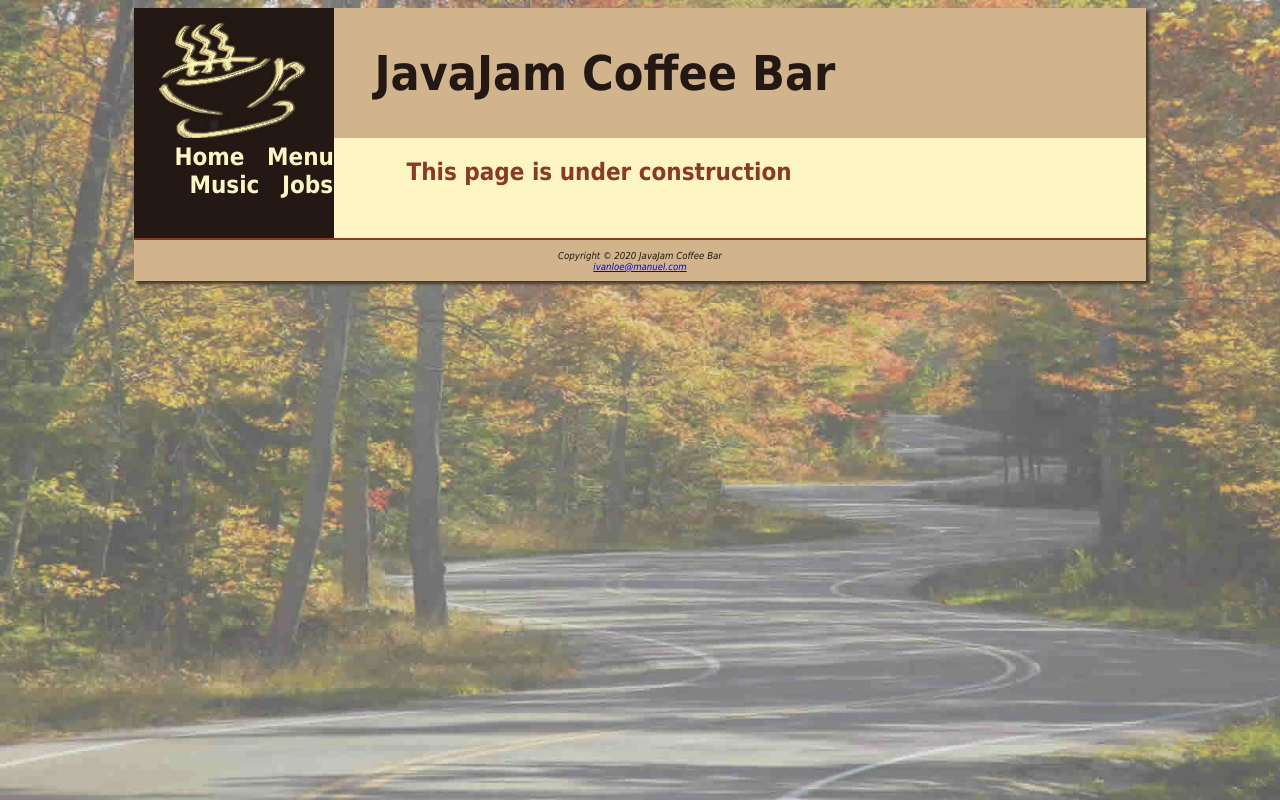
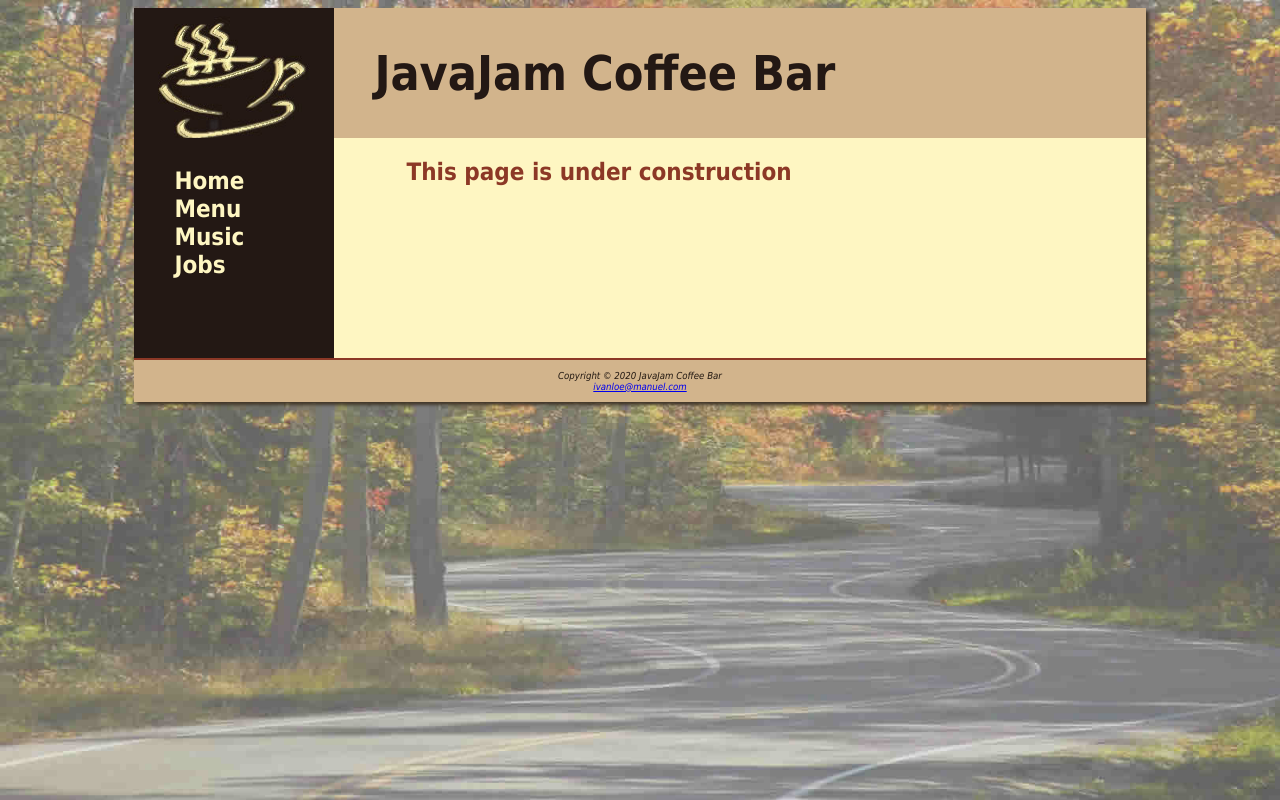
Before and after one commit to vahnflare/web-dev-course, a plain HTML site: page ch06/jobs.html in a window 1280 px wide. Drawn offline with Linux system fonts and the light colour scheme.

Commit message:
make look good for jobs

```diff
--- a/ch06/jobs.html
+++ b/ch06/jobs.html
@@ -2,8 +2,19 @@
 <html lang="en">
 <head>
     <meta charset="UTF-8">
+    <meta name="viewport" content="width=device-width, initial-scale=1.0">
     <title>JavaJam Coffee Bar Jobs</title>
     <link rel="stylesheet" href="javajam.css">
+    <style>
+        #jobs-content {
+            min-height: 220px;
+        }
+
+        nav ul {
+            list-style: none;
+            padding-left: 0;
+        }
+    </style>
 </head>
 <body>
     <div id="wrapper">
@@ -11,14 +22,16 @@
             <h1>JavaJam Coffee Bar</h1>
         </header>
 
-        <nav>
-            <a href="index.html">Home</a> &nbsp;
-            <a href="menu.html">Menu</a> &nbsp;
-            <a href="music.html">Music</a> &nbsp;
-            <a href="jobs.html">Jobs</a>
+        <nav aria-label="Main navigation">
+            <ul>
+                <li><a href="index.html">Home</a></li>
+                <li><a href="menu.html">Menu</a></li>
+                <li><a href="music.html">Music</a></li>
+                <li><a href="jobs.html" aria-current="page">Jobs</a></li>
+            </ul>
         </nav>
 
-        <main>
+        <main id="jobs-content">
             <h2>This page is under construction</h2>
         </main>
 
```
